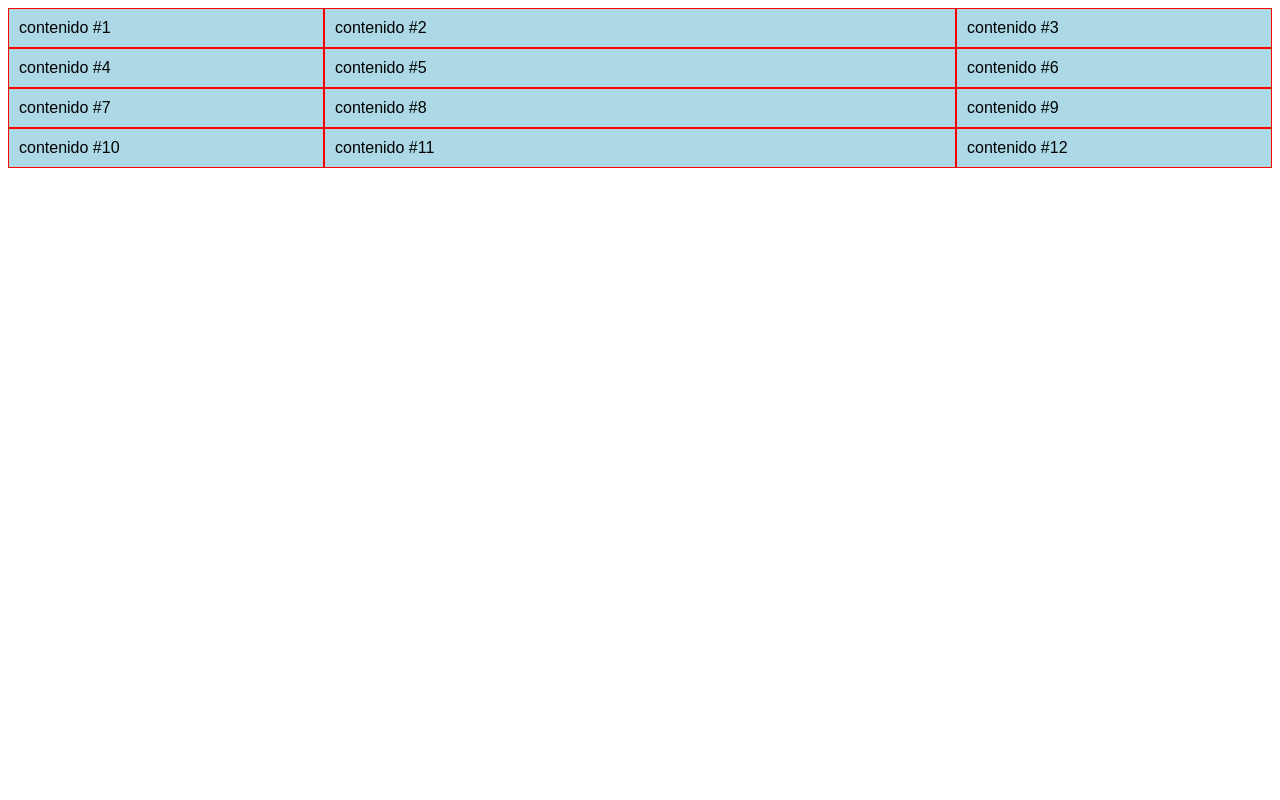
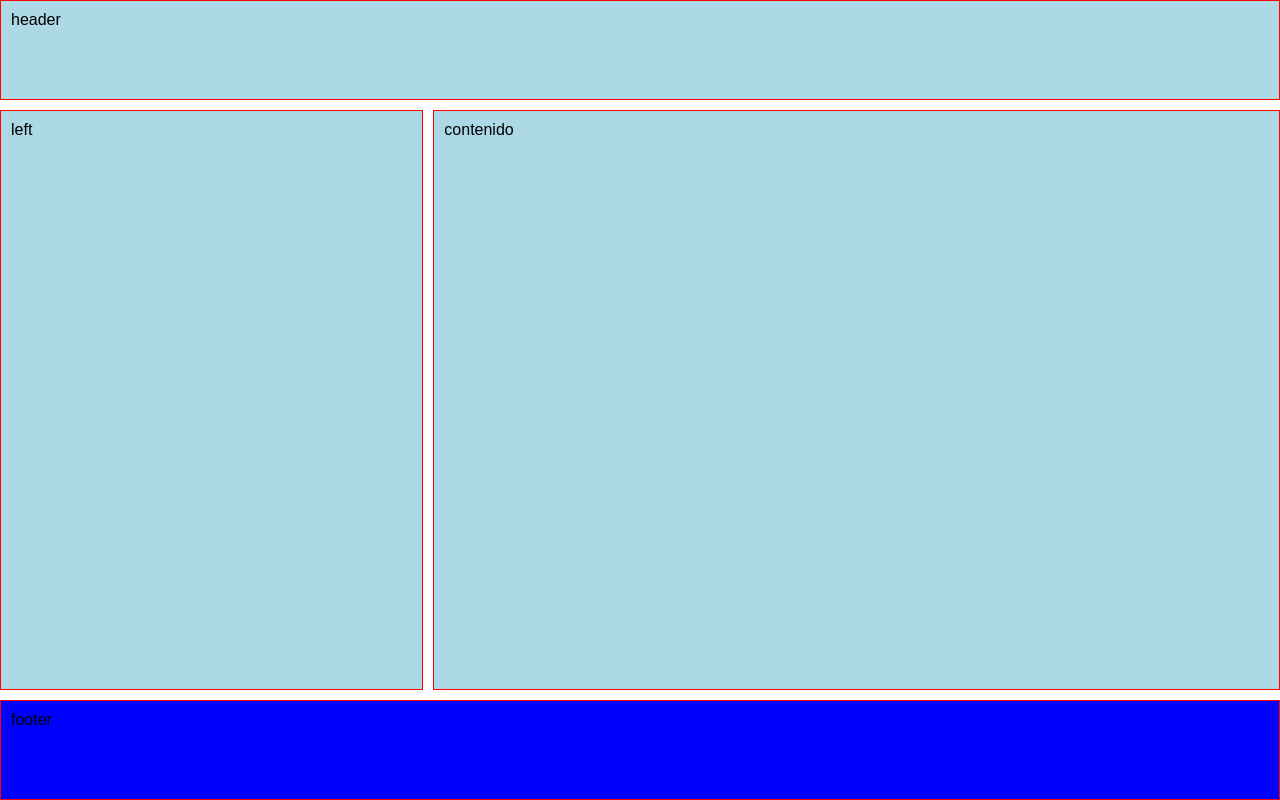
Before and after one commit to yulissateran/css-grid.github.io, a plain HTML site: page index.html in a window 1280 px wide. Drawn offline with Linux system fonts and the light colour scheme.

Commit message:
define areas de lsyout con grid-areas

```diff
--- a/index.html
+++ b/index.html
@@ -7,19 +7,10 @@
 </head>
 <body>
   <section class="container">
-    <div class="item">contenido #1</div>
-    <div class="item">contenido #2</div>
-    <div class="item">contenido #3</div>
-    <div class="item">contenido #4</div>
-    <div class="item">contenido #5</div>
-    <div class="item">contenido #6</div>
-    <div class="item">contenido #7</div>
-    <div class="item">contenido #8</div>
-    <div class="item">contenido #9</div>
-    <div class="item">contenido #10</div>
-    <div class="item">contenido #11</div>
-    <div class="item">contenido #12</div>
-    <!-- .item{contenido #$}*100 -->
+    <div class="item header">header</div>
+    <div class="item left">left</div>
+    <div class="item content">contenido</div>
+    <div class="item footer">footer</div>
   </section>
 </body>
 </html>
--- a/styles.css
+++ b/styles.css
@@ -1,12 +1,42 @@
-body {
+body, * {
     font-family: Arial;
+    box-sizing: border-box;
+    margin: 0;
   }
   .container {
     display: grid;
-    grid-template-columns: 25% 50% 25%;
+    grid-template: 100px 1fr 100px / 1fr 2fr;
+    grid-template-areas: "header  header"
+                         "left content"
+                         "footer footer";
+   grid-column-gap: 10px;
+    grid-row-gap: 10px;
+    grid-gap: 10px 10px;
+    height: 100vh;
+
   }
   .item {
     background: lightblue;
     padding: 10px;
     border: 1px solid red;
   }
+
+.container >.item:nth-of-type(4) {
+    background-color: blue;
+    overflow: auto;
+    display: grid;
+    grid-template:  30px  30px 30px /  20px 20px 20px;
+  }
+
+
+  .item .item {
+      background-color: yellow;
+  }
+
+
+.header {
+  grid-area: header;
+}
+.content { grid-area: content;}
+.left { grid-area: left;}
+.footer { grid-area: footer ;}
```
Also changed, not shown: 1 other file.
